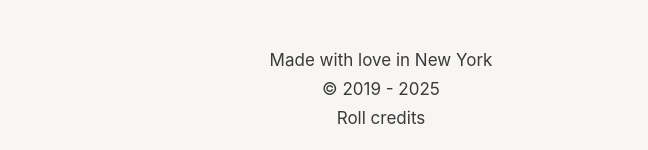
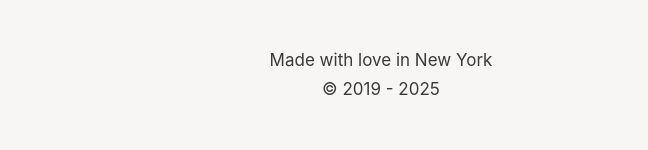
Before and after one commit to victorwynne/victorwynne, a Jekyll site: the page built from index.html, in a window 1280 px wide and 900 px high, scrolled down 2429 px. Shown: the part 747-897 px from the top of the window, without its empty margins (259-907 px from the left). Built offline with Jekyll 4.4.1, drawn with Linux system fonts in a browser that asks for light colours; after the commit the page ends 3300 px from its top, so only the background shows below that.

Commit message:
default.html

```diff
--- a/_layouts/default.html
+++ b/_layouts/default.html
@@ -156,8 +156,7 @@
   </main>
 
   <footer class="footer">
-  <p>Made with love in New York<br>© 2019 - {{ "now" | date: "%Y" }}<br>Roll credits
-  </p>
+  <p>Made with love in New York<br>© 2019 - {{ "now" | date: "%Y" }}</p>
   </footer>
   </div>
 
```
